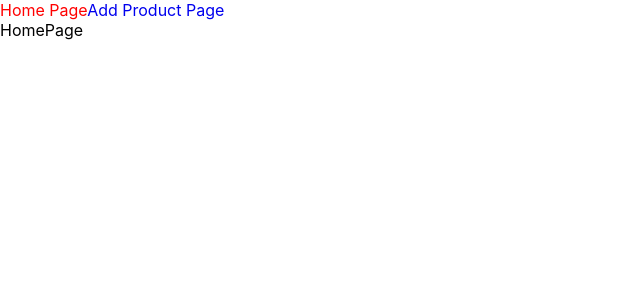
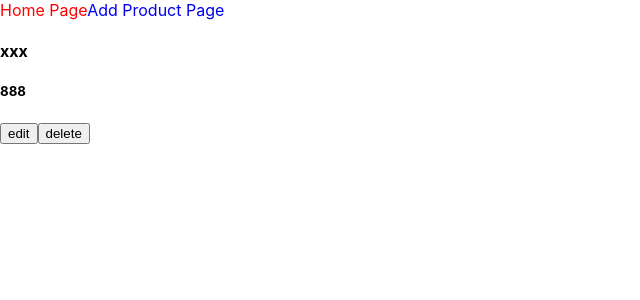
Before and after one commit to daniarabykeev/fortrain, a React (Create React App) app: page / in a window 1280 px wide. Shown: the top 300 px of the page, without its empty margins (0-640 px from the left). Built offline with nearby package versions, Linux system fonts and the light colour scheme; data requests are answered from the project's data file.

Commit message:
fix: change HomePage

```diff
--- a/src/pages/HomePage.jsx
+++ b/src/pages/HomePage.jsx
@@ -1,7 +1,40 @@
-import React from "react";
+import React, { useContext, useEffect } from "react";
+import { productsContext } from "../contexts/ProductsContext";
+import { useNavigate } from "react-router-dom";
 
 function HomePage() {
-  return <div>HomePage</div>;
+  const { products, getProducts, deleteProduct } = useContext(productsContext);
+  const navigate = useNavigate();
+
+  useEffect(() => {
+    getProducts();
+  }, []);
+  return (
+    <div>
+      {products?.map((item) => {
+        return (
+          <div key={item.id}>
+            <h4>{item.title}</h4>
+            <h5>{item.price}</h5>
+            <button
+              onClick={(e) => {
+                navigate(`/edit/${item.id}`);
+              }}
+            >
+              edit
+            </button>
+            <button
+              onClick={(e) => {
+                deleteProduct(item.id);
+              }}
+            >
+              delete
+            </button>
+          </div>
+        );
+      })}
+    </div>
+  );
 }
 
 export default HomePage;
```
